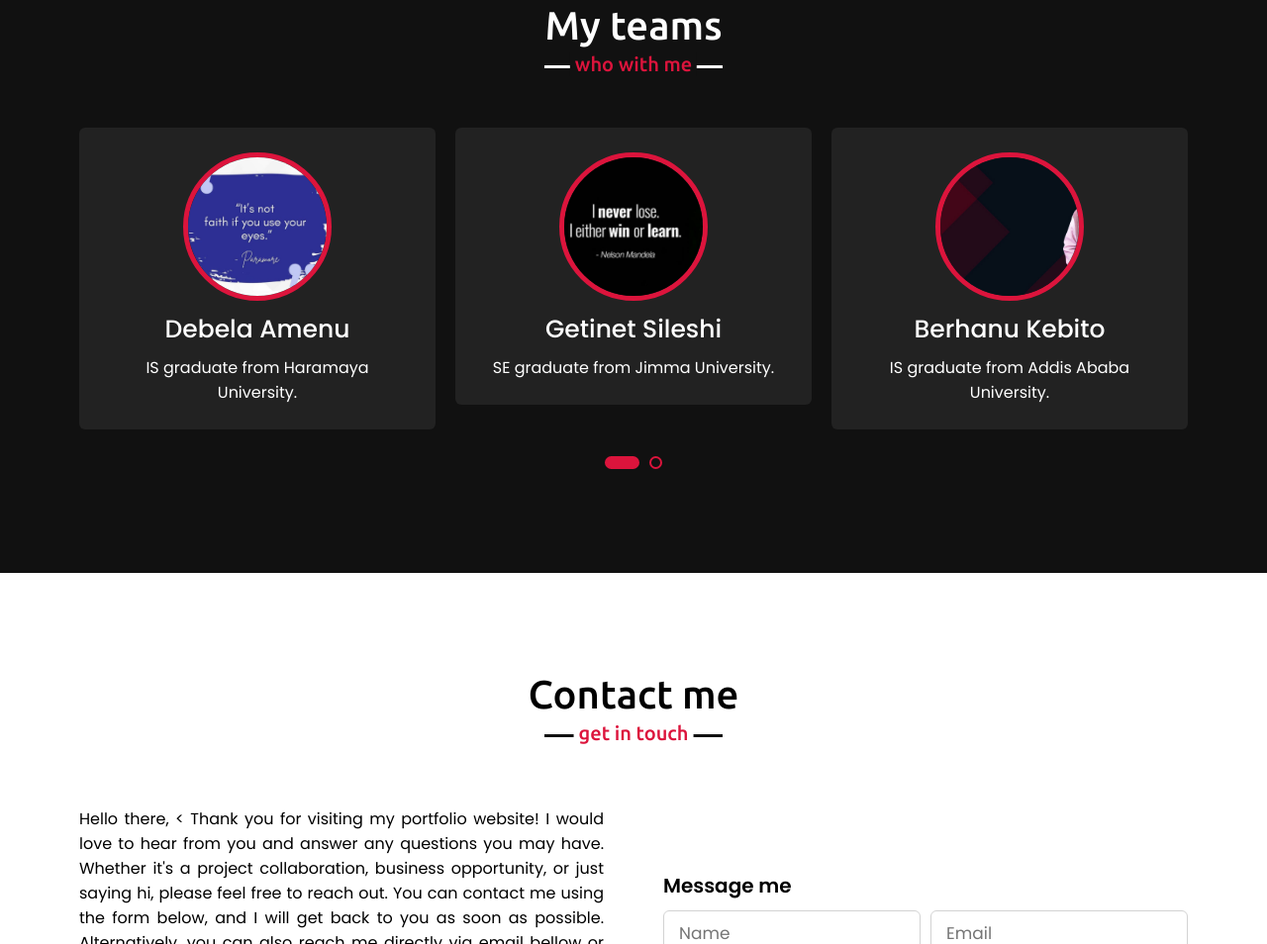
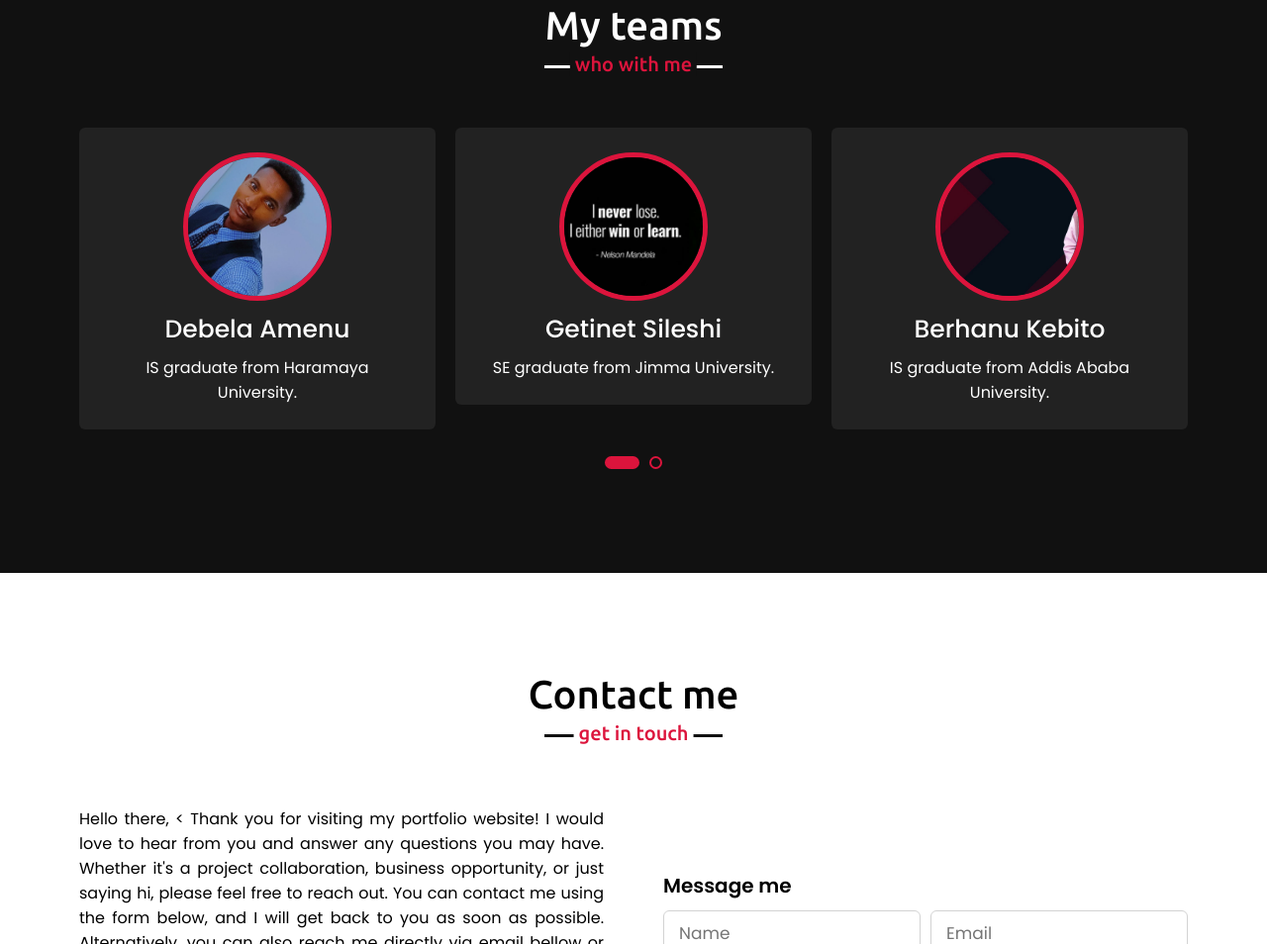
Before and after one commit to letancheru/portifolio, a plain HTML site: page index.html in a window 1280 px wide. Shown: the part 2875-3829 px from the top of the page at 99% size. Drawn offline with nearby package versions, Linux system fonts and the light colour scheme.

Commit message:
Update index.html

```diff
--- a/index.html
+++ b/index.html
@@ -172,7 +172,7 @@
                 </div>
                  <div class="card">
                     <div class="box">
-                        <img src="images/e2.jpg" alt="">
+                        <img src="images/d1.jpg" alt="">
                         <div class="text">Debela Amenu</div>
                         <p> IS graduate from Haramaya University.</p>
                     </div>
```
